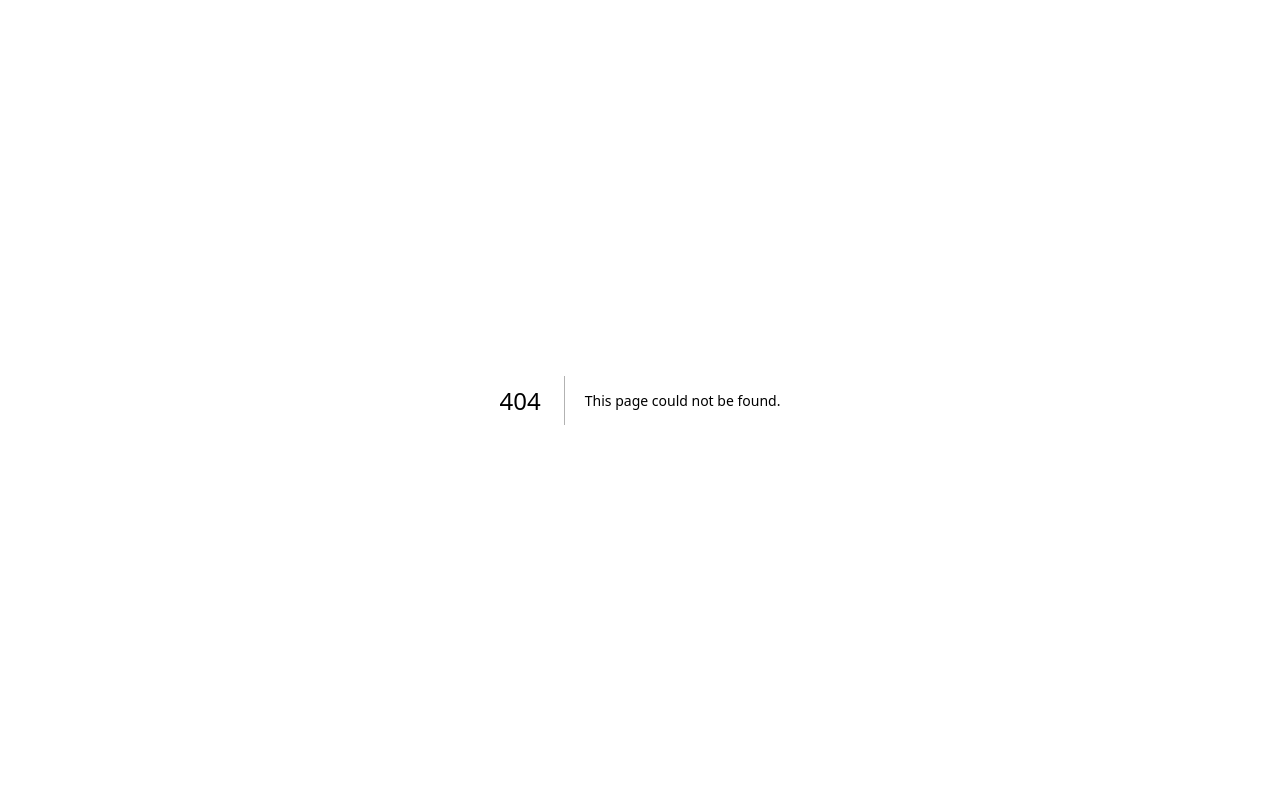
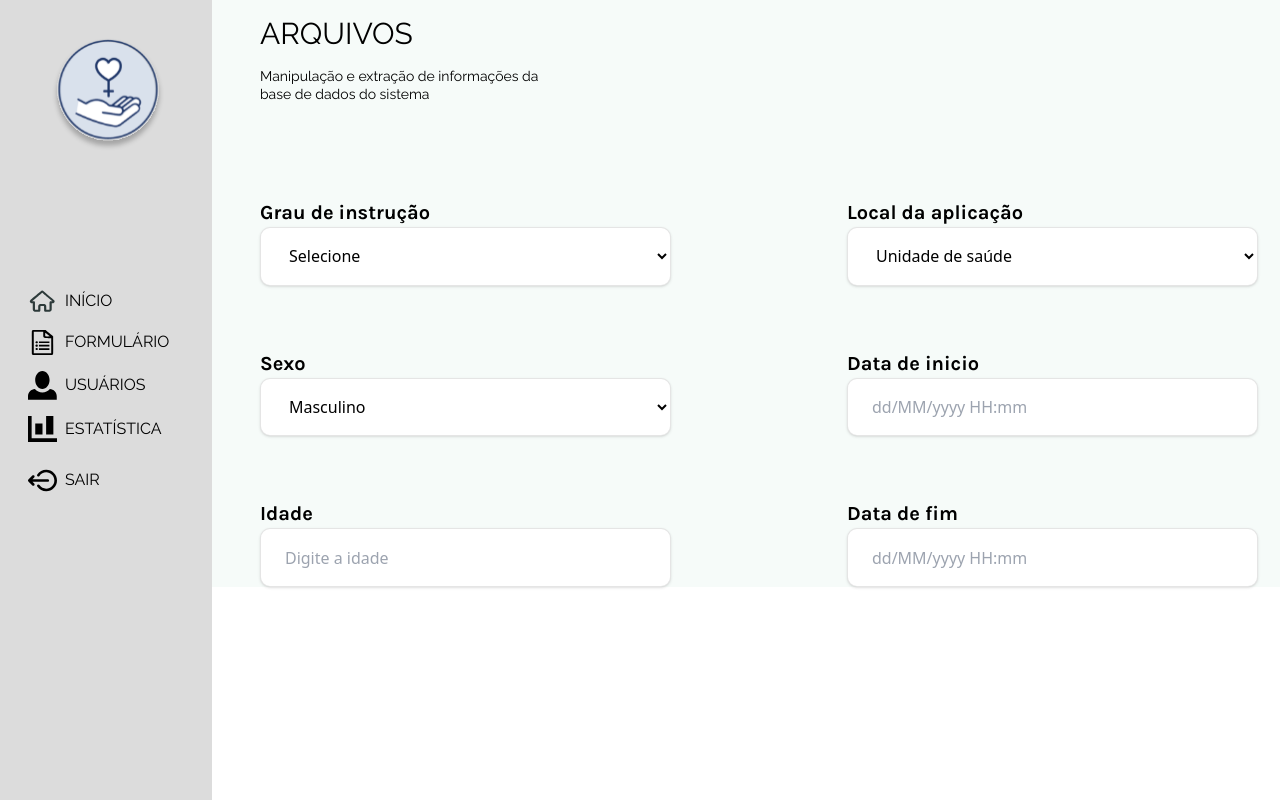
Before and after one commit to ProjetoViolenciaPsicologica/Frontend, a Next.js app: page /arquivo in a window 1280 px wide. Before the commit this address had no page. Built offline with nearby package versions, Linux system fonts and the light colour scheme.

Commit message:
tela inicial de arquivo

```diff
--- a/package.json
+++ b/package.json
@@ -11,6 +11,7 @@
   "dependencies": {
     "@ant-design/charts": "^2.0.3",
     "@hookform/resolvers": "^3.3.4",
+    "@types/react-datepicker": "^6.0.1",
     "apexcharts": "^3.45.2",
     "axios": "^1.6.5",
     "hamburger-react": "^2.5.0",
@@ -18,6 +19,7 @@
     "nookies": "^2.5.2",
     "react": "^18",
     "react-apexcharts": "^1.4.1",
+    "react-datepicker": "^6.1.0",
     "react-dom": "^18",
     "react-hook-form": "^7.50.0",
     "react-icons": "^5.0.1",
--- /dev/null
+++ b/src/pages/arquivo/index.tsx
@@ -0,0 +1,158 @@
+import React, { useState } from "react";
+import Layout from "@/components/Layout";
+import { Raleway, Karla } from "next/font/google";
+import DatePicker from "react-datepicker";
+import "react-datepicker/dist/react-datepicker.css";
+import { registerLocale } from "react-datepicker";
+import { ptBR } from "date-fns/locale/pt-BR"; // Importe o locale em pt-BR
+
+// Registre o locale para uso com o DatePicker
+registerLocale("pt-BR", ptBR);
+
+const raleway = Raleway({
+  style: "normal",
+  subsets: ["latin"],
+});
+
+const karla = Karla({
+  style: "normal",
+  subsets: ["latin"],
+});
+
+function Index() {
+  const [startDate, setStartDate] = useState(null);
+  const [endDate, setEndDate] = useState(null);
+
+  const handleStartDateChange = (date:any) => {
+    setStartDate(date);
+  };
+
+  const handleEndDateChange = (date:any) => {
+    setEndDate(date);
+  };
+
+  return (
+    <Layout>
+      <div className="flex h-full w-full flex-col items-center pl-4 lg:items-start lg:pl-12 bg-[#F6FBF9]">
+        <div className="mt-4 flex h-full flex-col w-full md:mt-4">
+          <h1 className={`${raleway.className} text-3xl font-normal `}>
+            ARQUIVOS
+          </h1>
+          <span
+            className={`${raleway.className} w-[309px] mt-4 text-black text-sm font-normal leading-tight`}
+          >
+            Manipulação e extração de informações da base de dados do sistema
+          </span>
+        </div>
+
+        <div className="flex gap-x-44 w-full mt-24">
+          <div className="flex flex-col gap-y-16">
+            <div className="flex flex-col">
+              <label
+                htmlFor="grau"
+                className={`${karla.className} text-xl font-bold`}
+              >
+                Grau de instrução
+              </label>
+              <select
+                name="grau"
+                id="grau"
+                className="w-[411px] h-[58.67px] bg-white rounded-[10px] shadow border border-black border-opacity-10 pl-6"
+              >
+                <option value="">Selecione</option>
+              </select>
+            </div>
+            <div className="flex flex-col">
+              <label
+                htmlFor="grau"
+                className={`${karla.className} text-xl font-bold`}
+              >
+                Sexo
+              </label>
+              <select
+                name="grau"
+                id="grau"
+                className="w-[411px] h-[58.67px] bg-white rounded-[10px] shadow border border-black border-opacity-10 pl-6"
+              >
+                <option value="M">Masculino</option>
+                <option value="F">Feminino</option>
+                <option value="O">Outro</option>
+              </select>
+            </div>
+            <div className="flex flex-col">
+              <label
+                htmlFor="grau"
+                className={`${karla.className} text-xl font-bold`}
+              >
+                Idade
+              </label>
+              <input
+                type="number"
+                placeholder="Digite a idade"
+                name="idade"
+                id="idade"
+                className="w-[411px] h-[58.67px] bg-white rounded-[10px] shadow border border-black  border-opacity-10 pl-6"
+              />
+            </div>
+
+          </div>
+          <div className="flex flex-col gap-y-16">
+          <div className="flex flex-col">
+              <label
+                htmlFor="grau"
+                className={`${karla.className} text-xl font-bold`}
+              >
+                Local da aplicação
+              </label>
+              <select
+                name="grau"
+                id="grau"
+                className="w-[411px] h-[58.67px] bg-white rounded-[10px] shadow border border-black border-opacity-10 pl-6"
+              >
+                <option value="saude">Unidade de saúde</option>
+              </select>
+            </div>
+          <div className="flex flex-col">
+              <label
+                htmlFor="startDate"
+                className={`${karla.className} text-xl font-bold`}
+              >
+                Data de inicio
+              </label>
+              <DatePicker
+                selected={startDate}
+                onChange={handleStartDateChange}
+                showTimeSelect
+                timeFormat="HH:mm"
+                placeholderText="dd/MM/yyyy HH:mm"
+                dateFormat="dd/MM/yyyy HH:mm"
+                locale="pt-BR" // Use a string "pt-BR" diretamente aqui
+                className="w-[411px] h-[58.67px] bg-white rounded-[10px] shadow border border-black border-opacity-10 pl-6"
+              />
+            </div>
+            <div className="flex flex-col">
+              <label
+                htmlFor="endDate"
+                className={`${karla.className} text-xl font-bold`}
+              >
+                Data de fim
+              </label>
+              <DatePicker
+                selected={endDate}
+                onChange={handleEndDateChange}
+                showTimeSelect
+                placeholderText="dd/MM/yyyy HH:mm"
+                timeFormat="HH:mm"
+                dateFormat="dd/MM/yyyy HH:mm"
+                locale="pt-BR" // Use a string "pt-BR" diretamente aqui
+                className="w-[411px] h-[58.67px] bg-white rounded-[10px] shadow border border-black border-opacity-10 pl-6"
+              />
+            </div>
+          </div>
+        </div>
+      </div>
+    </Layout>
+  );
+}
+
+export default Index;
```
Also changed, not shown: 1 other file (tests, documents, lock files or other folders).
